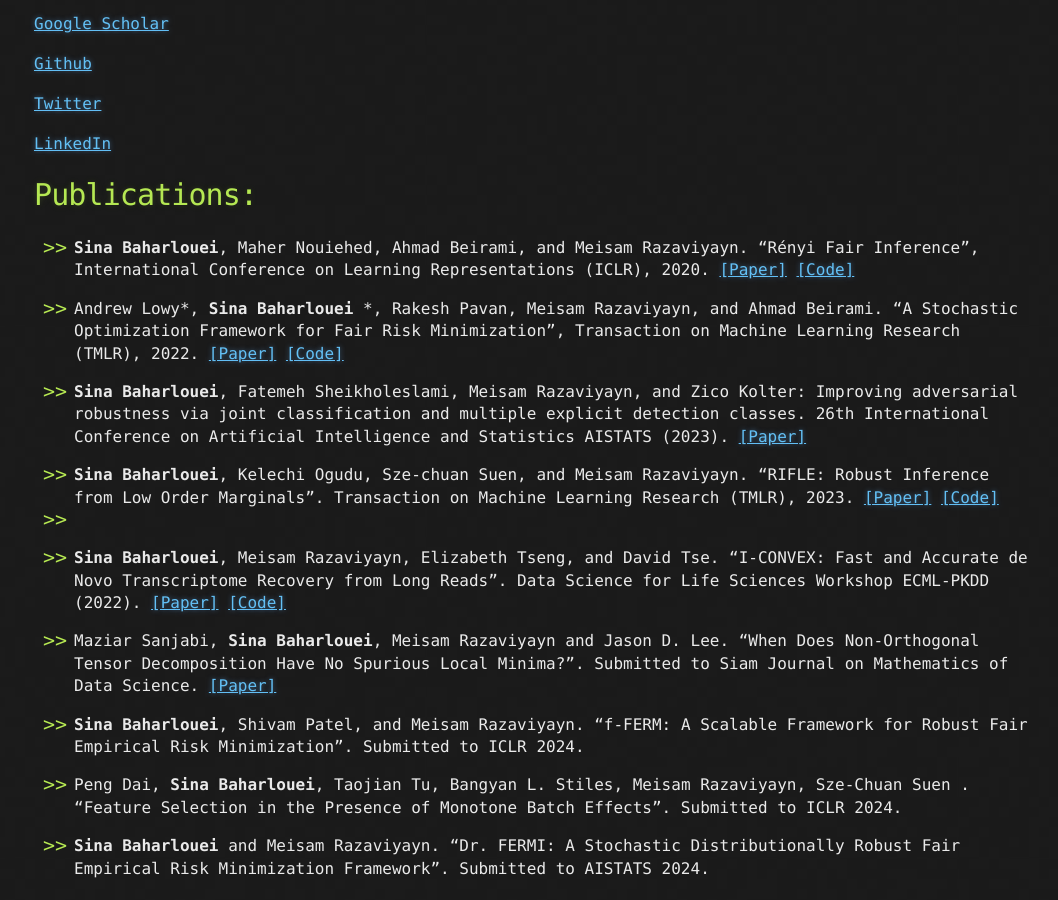
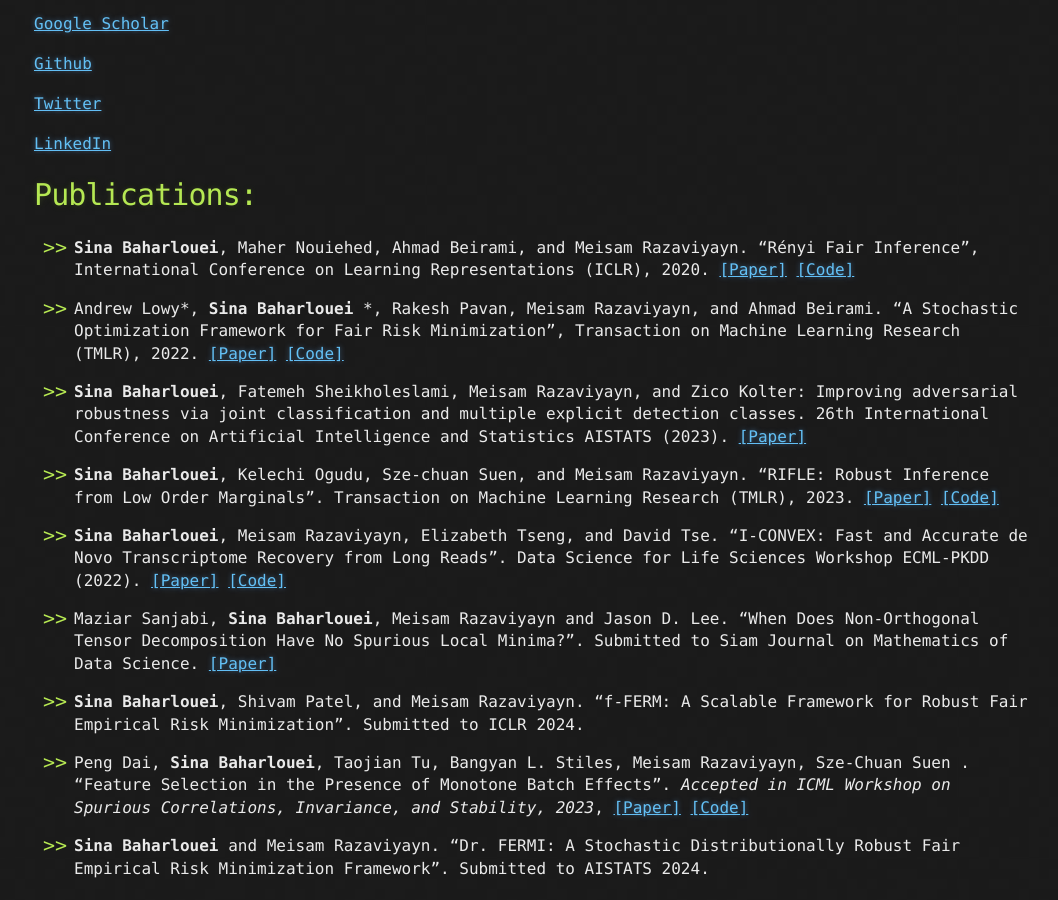
Before and after one commit to sinaBaharlouei/SinaBhr.github.io, a Jekyll site: the page built from index.md, in a window 1280 px wide and 900 px high, scrolled down 738 px. Shown: the whole window, without its empty margins (106-1164 px from the left). Built offline with Jekyll 4.4.1, drawn with Linux system fonts in a browser that asks for light colours; our own code applies the rules of GitHub Pages for plain Markdown files; the repository's description, which GitHub fills in, is left out.

Commit message:
Update index.md

```diff
--- a/index.md
+++ b/index.md
@@ -27,7 +27,7 @@ My name is Sina Baharlouei and I am a Ph.D. student at the University of Souther
 
 
 * **Sina Baharlouei**, Kelechi Ogudu, Sze-chuan Suen, and Meisam Razaviyayn. "RIFLE: Robust Inference from Low Order Marginals". Transaction on Machine Learning Research (TMLR), 2023. [[Paper]](https://openreview.net/forum?id=oud7Ny0KQy) [[Code]](https://github.com/optimization-for-data-driven-science/RIFLE)
-*
+
 
 * **Sina Baharlouei**, Meisam Razaviyayn, Elizabeth Tseng, and David Tse. "I-CONVEX: Fast and Accurate de Novo Transcriptome Recovery from Long Reads". Data Science for Life Sciences Workshop ECML-PKDD (2022). [[Paper]](https://www.biorxiv.org/content/10.1101/2020.09.28.317594v1.full.pdf) [[Code]](https://github.com/sinaBaharlouei/I-CONVEX)
 
@@ -39,7 +39,7 @@ Siam Journal on Mathematics of Data Science. [[Paper]](https://arxiv.org/pdf/191
 * **Sina Baharlouei**, Shivam Patel, and Meisam Razaviyayn. "f-FERM: A Scalable Framework for Robust Fair Empirical Risk Minimization". Submitted to ICLR 2024.
 
 
-* Peng Dai, **Sina Baharlouei**, Taojian Tu, Bangyan L. Stiles, Meisam Razaviyayn, Sze-Chuan Suen . "Feature Selection in the Presence of Monotone Batch Effects". Submitted to ICLR 2024.
+* Peng Dai, **Sina Baharlouei**, Taojian Tu, Bangyan L. Stiles, Meisam Razaviyayn, Sze-Chuan Suen . "Feature Selection in the Presence of Monotone Batch Effects". _Accepted in ICML Workshop on Spurious Correlations, Invariance, and Stability, 2023_, [[Paper]](https://openreview.net/pdf?id=pgspyMlru0) [[Code]](https://github.com/DesPeradoGoden/Feature-Selection-in-the-Presence-of-Monotone-Batch-Effects)
 
 
 * **Sina Baharlouei** and Meisam Razaviyayn. "Dr. FERMI: A Stochastic Distributionally Robust Fair Empirical Risk Minimization Framework". Submitted to AISTATS 2024.
```
